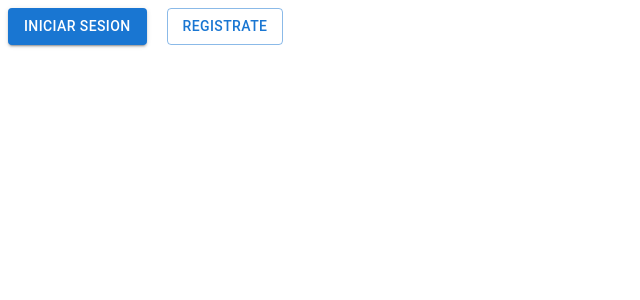
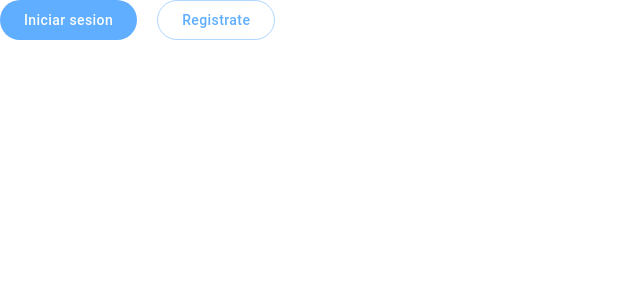
Before and after one commit to jcatenalitebox/rumateDeploy, a Next.js app: page / in a window 1280 px wide. Shown: the top 300 px of the page, without its empty margins (0-640 px from the left). Built offline with nearby package versions, Linux system fonts and the light colour scheme.

Commit message:
feat: added ThemeProvider and cssBaseline to app

```diff
--- a/src/pages/_app.tsx
+++ b/src/pages/_app.tsx
@@ -1,5 +1,13 @@
 import type { AppProps } from 'next/app';
+import { CssBaseline, ThemeProvider } from '@mui/material';
+
+import theme from '@/theme';
 
 export default function App({ Component, pageProps }: AppProps) {
-  return <Component {...pageProps} />;
+  return (
+    <ThemeProvider theme={theme}>
+      <CssBaseline />
+      <Component {...pageProps} />
+    </ThemeProvider>
+  );
 }
--- a/src/theme/components/MuiButton.ts
+++ b/src/theme/components/MuiButton.ts
@@ -3,6 +3,7 @@ import { Components, Theme } from '@mui/material';
 const MuiButton: Components<Omit<Theme, 'components'>>['MuiButton'] = {
   styleOverrides: {
     containedPrimary: (props) => ({
+      color: `${props.theme.palette.customColors.white}`,
       [props.theme.breakpoints.up('sm')]: {
         ':hover': {
           boxShadow: '0px 1px 2px rgba(0, 0, 0, 0.3)',
@@ -39,7 +40,7 @@ const MuiButton: Components<Omit<Theme, 'components'>>['MuiButton'] = {
       maxHeight: '40px',
       [props.theme.breakpoints.up('sm')]: {
         ':hover': {
-          backgroundColor: `m${props.theme.palette.customButtons.secondary.backgroundHover}`,
+          backgroundColor: `${props.theme.palette.customButtons.secondary.backgroundHover}`,
         },
       },
     }),
```
Also changed, not shown: .eslintrc.js.
